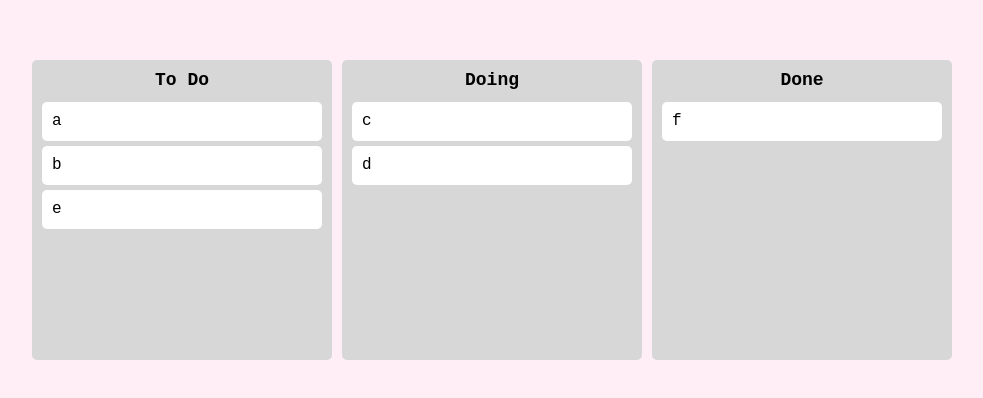
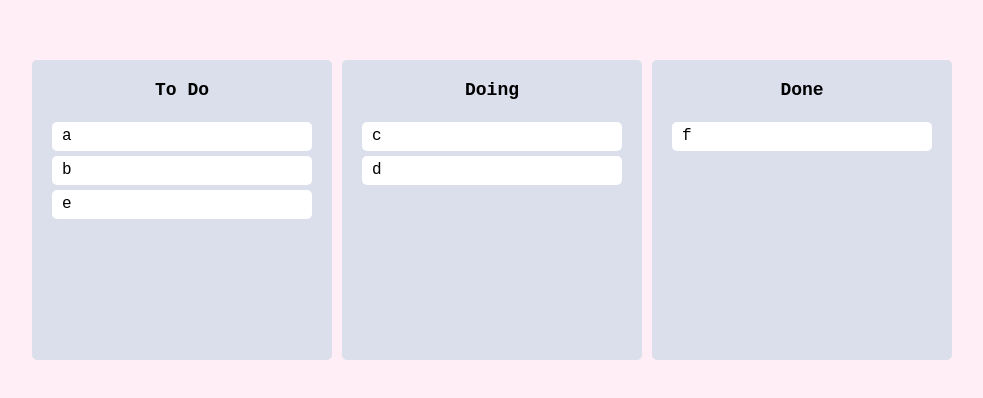
Before and after one commit to zooyaho/react-kanbanboard-app, a React (Create React App) app: page / in a window 1280 px wide. Shown: the part 190-588 px from the top of the page, without its empty margins (148-1131 px from the left). Built offline with nearby package versions, Linux system fonts and the light colour scheme.

Commit message:
색상 변경

```diff
--- a/src/components/Board.tsx
+++ b/src/components/Board.tsx
@@ -5,8 +5,7 @@ import DraggableCard from "./DraggableCard";
 // 배경색 변화로 사용자가 보드에 도착하는지 떠나가는지 보여줌
 const Wrapper = styled.div`
   width: 300px;
-  padding: 20px 10px;
-  padding-top: 10px;
+  padding-top: 20px;
   background-color: ${(props) => props.theme.boardColor};
   border-radius: 5px;
   min-height: 300px;
@@ -29,10 +28,16 @@ interface IAreaProps {
 const Area = styled.div<IAreaProps>`
   // 유저가 위로 드래그해서 들어오고 있는지에 따른 배경색 변경
   // 드래그해서 떠나면 red 기본 배경 transparent
-  background-color: ${(props) => props.isDraggingOver ? "pink" : props.isDraggingFromThis ? "red": ""};
+  background-color: ${(props) =>
+    props.isDraggingOver
+    ? "#dfe6e9"
+    : props.isDraggingFromThis
+    ? "#b2bec3"
+    : "transparent"};
   // Area만 grow를 지정해서 남은 여백을 모두 차지하게 함.
   flex-grow: 1;
-  transition: background-color 0.3s ease-in-out
+  transition: background-color 0.3s ease-in-out;
+  padding: 10px 20px;
 `;
 
 interface IBoard {
--- a/src/components/DraggableCard.tsx
+++ b/src/components/DraggableCard.tsx
@@ -9,9 +9,9 @@ interface ICard {
 const Card = styled.div<ICard>`
   border-radius: 5px;
   margin-bottom: 5px;
-  padding: 10px 10px;
-  // dragging중일 때의 배경색은 tomato
-  background-color: ${(props) => props.isDragging ? "tomato" : props.theme.cardColor};
+  padding: 5px 10px;
+  // dragging중일 때의 배경색은 진한핑크색
+  background-color: ${(props) => props.isDragging ? "#f8a5c2" : props.theme.cardColor};
   box-shadow: ${props=> props.isDragging ? "0px 2px 5px rgba(0,0,0,0.3)": "none"}
 `;
 
--- a/src/theme.ts
+++ b/src/theme.ts
@@ -2,6 +2,6 @@ import {DefaultTheme} from 'styled-components';
 
 export const DarkTheme: DefaultTheme = {
   bgColor: "#ffeef6",
-  boardColor: "#d7d7d7",
+  boardColor: "#dadfeb",
   cardColor: "white",
 }
```
